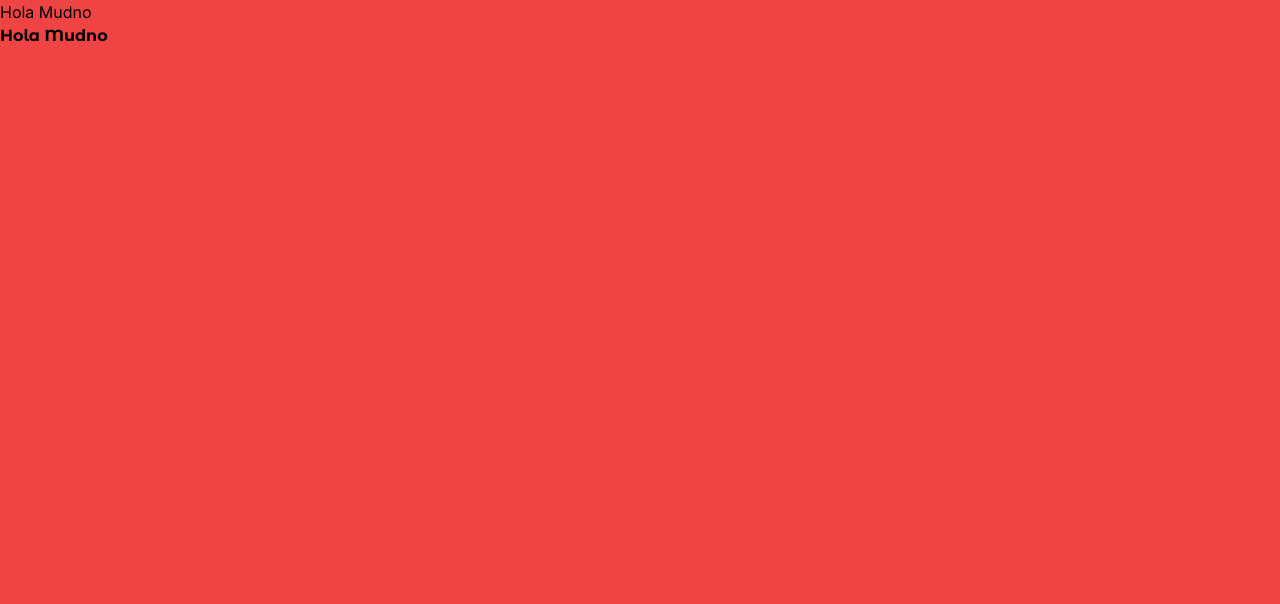
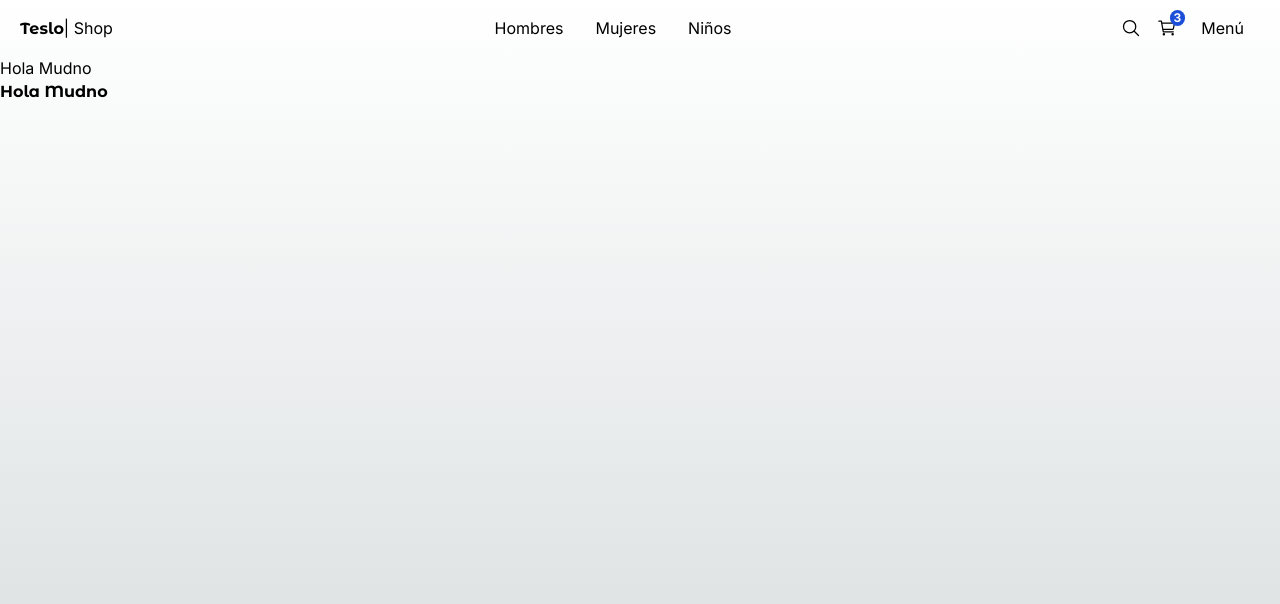
Before and after one commit to Piero-Vas/Teslo-Shop, a Next.js app: page / in a window 1280 px wide. Shown: the top 604 px of the page. Built offline with nearby package versions, Linux system fonts and the light colour scheme.

Commit message:
page 404

```diff
--- a/src/app/(shop)/category/[id]/page.tsx
+++ b/src/app/(shop)/category/[id]/page.tsx
@@ -1,8 +1,23 @@
+import { notFound } from "next/navigation";
 
-export default function () {
+interface Props{
+  params:{
+    id:string;
+  }
+}
+
+
+export default function ({params}:Props) {
+
+  const {id} = params
+
+  if (id === 'kids') {
+    notFound();
+  }
+
   return (
     <div>
-      <h1>Category Page</h1>
+      <h1>Category Page {id}</h1>
     </div>
   );
 }
--- /dev/null
+++ b/src/app/(shop)/category/not-found.tsx
@@ -0,0 +1,13 @@
+import Link from "next/link";
+
+export default function() {
+
+
+
+  return (
+    <div>
+      <h1>404 Not found</h1>
+      <Link href='/'>Regresar</Link>
+    </div>
+  );
+}
--- a/src/app/(shop)/layout.tsx
+++ b/src/app/(shop)/layout.tsx
@@ -1,10 +1,13 @@
+import TopMenu from "@/components/ui/top-menu/TopMenu";
+
 export default function ShopLayout({
   children,
 }: {
   children: React.ReactNode;
 }) {
   return (
-    <main className="min-h-screen bg-red-500">
+    <main className="min-h-screen">
+      <TopMenu/>
         {children}
     </main>
   );
--- a/src/components/index.ts
+++ b/src/components/index.ts
@@ -0,0 +1 @@
+export * from './ui/top-menu/TopMenu'
--- /dev/null
+++ b/src/components/ui/top-menu/TopMenu.tsx
@@ -0,0 +1,59 @@
+import { titleFont } from "@/config/fonts";
+import Link from "next/link";
+import React from "react";
+import {IoSearchOutline, IoCartOutline} from 'react-icons/io5'
+
+const TopMenu = () => {
+  return (
+    <nav className="flex px-5 justify-between items-center w-full">
+      {/* Logo */}
+      <div>
+        <Link href="/">
+          <span className={`${titleFont.className} antialiased font-bold `}>
+            Teslo
+          </span>
+          <span>| Shop</span>
+        </Link>
+      </div>
+      {/* Center Menu */}
+      <div className="hidden sm:block">
+        <Link
+          className="m-2 p-2 rounded-md transition-all hover:bg-gray-100"
+          href="/category/men"
+        >
+          Hombres
+        </Link>
+        <Link
+          className="m-2 p-2 rounded-md transition-all hover:bg-gray-100"
+          href="/category/women"
+        >
+          Mujeres
+        </Link>
+        <Link
+          className="m-2 p-2 rounded-md transition-all hover:bg-gray-100"
+          href="/category/kids"
+        >
+          Niños
+        </Link>
+      </div>
+      {/* Search, cart, Menu */}
+      <div className="flex items-center">
+        <Link href="/search" className="mx-2">
+            <IoSearchOutline className="w-5 h-5"/>
+        </Link>
+        <Link href="/search" className="mx-2">
+            <div className="relative">
+                <span className="absolute text-xs  rounded-full px-1 font-bold -top-2 -right-2 bg-blue-700 text-white" >3</span>
+                <IoCartOutline className="w-5 h-5"/>
+            </div>
+        </Link>
+
+        <button className="m-2 p-2 rounded-md transition-all hover:bg-gray-100 ">
+    Menú
+        </button>
+      </div>
+    </nav>
+  );
+};
+
+export default TopMenu;
```
